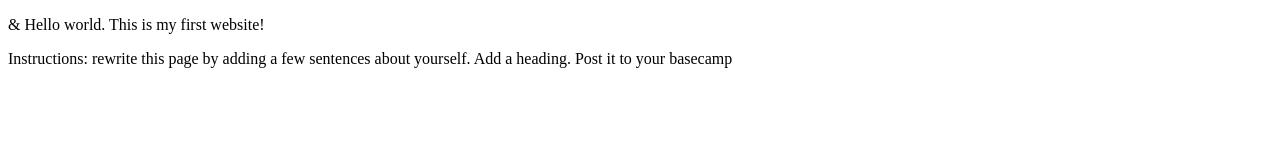
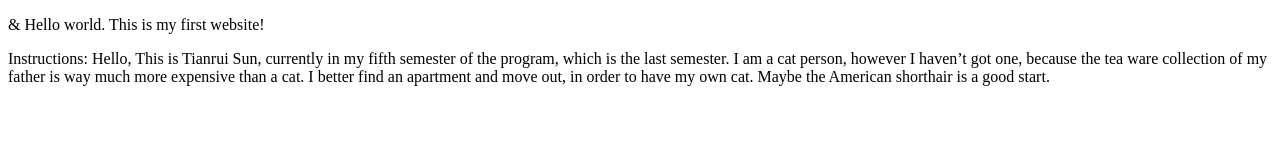
Before and after one commit to Tsun707/Lab-1, a plain HTML site: page index.html in a window 1280 px wide. Drawn offline with Linux system fonts and the light colour scheme.

Commit message:
Rewriting instruction

```diff
--- a/index.html
+++ b/index.html
@@ -6,6 +6,7 @@
 </head>
 <body>
   <p>&amp; Hello world. This is my first website!</p>
-  <p>Instructions: rewrite this page by adding a few sentences about yourself. Add a heading. Post it to your basecamp</p>
+  <p>Instructions: Hello, This is Tianrui Sun, currently in my fifth semester of the program, which is the last semester. I am a cat person, however I haven’t got one, because the tea ware collection of my father is way much more expensive than a cat. I better find an apartment and move out, in order to have my own cat. Maybe the American shorthair is a good start.
+</p>
 </body>
-<html>
+</html>
```
